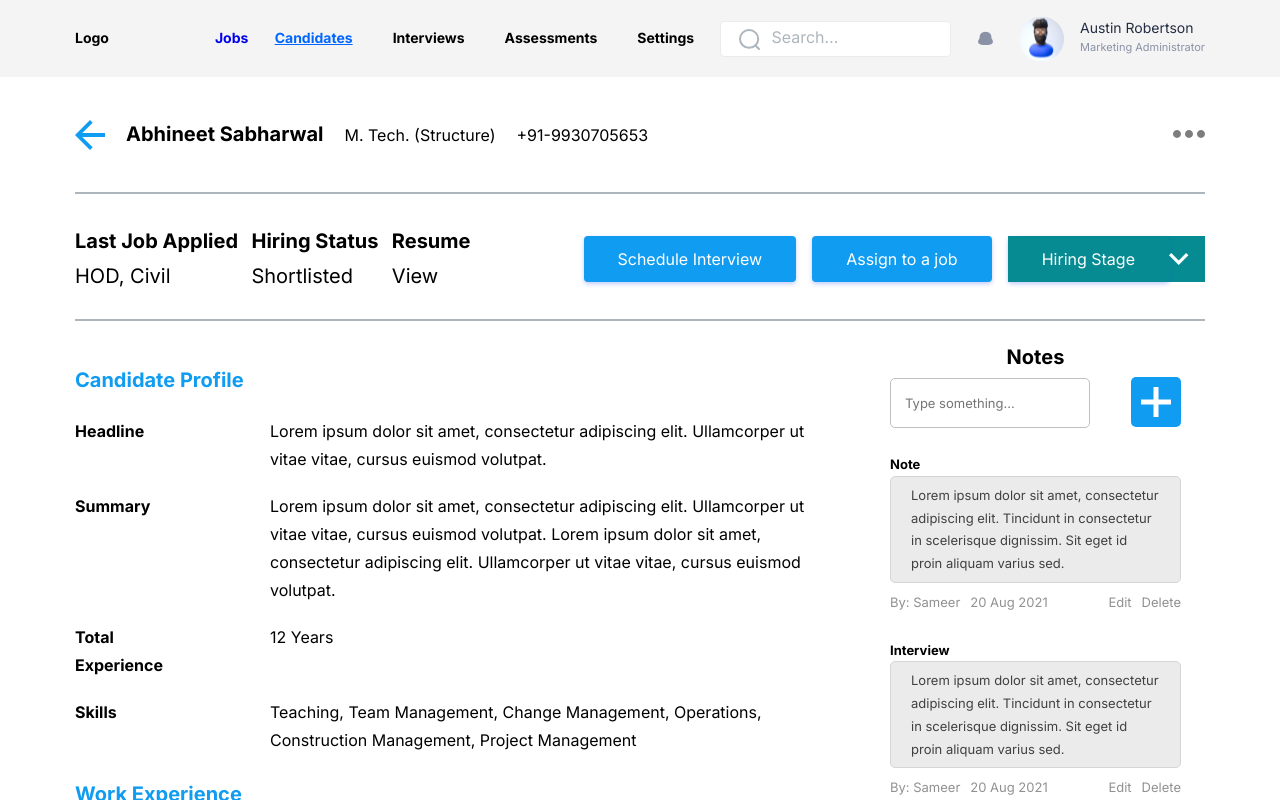
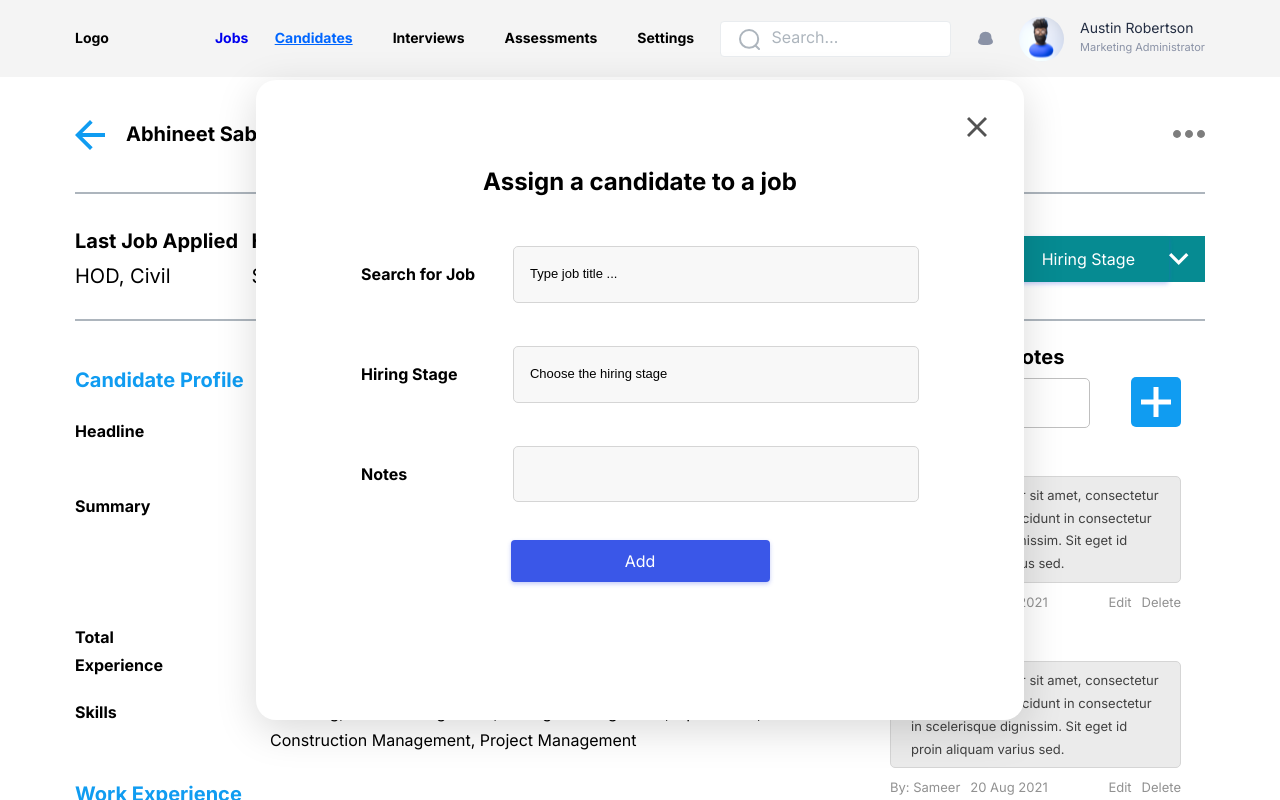
Before and after one commit to mlhnshuvo/hr-app, a React (Create React App) app: page /candidates in a window 1280 px wide. Both pictures are taken after a click on the element "Assign to a job". Shown: the top 800 px of the page. Built offline with nearby package versions, Linux system fonts and the light colour scheme.

Commit message:
assign job modal

```diff
--- a/src/assets/css/responsive.css
+++ b/src/assets/css/responsive.css
@@ -23,9 +23,6 @@
   .ct-content-hs {
     width: 100%;
   }
-  .ct-content-hs-items {
-    width: 100%;
-  }
   .ct-content-hs-reletive {
     width: 100%;
   }
@@ -44,6 +41,9 @@
   .sched-inter-content {
     gap: 20px;
   }
+  .modal {
+    padding: 21px 75px;
+  }
 }
 
 @media only screen and (max-width: 768px) {
@@ -56,6 +56,15 @@
   }
   .can-pro-right {
     width: 100%;
+  }
+  .ct-content-hs-items {
+    top: 56px;
+    right: -165px;
+  }
+  .modal {
+    width: 80%;
+    height: 80%;
+    padding: 30px;
   }
 }
 
@@ -106,4 +115,12 @@
   .sched-inter-left-input-attach {
     margin-top: 100px;
   }
+  .modal {
+    width: 90%;
+    height: 90%;
+    padding: 50px 10px;
+  }
+  .assjob-input-container {
+    flex-wrap: wrap;
+  }
 }
--- a/src/assets/css/style.css
+++ b/src/assets/css/style.css
@@ -145,7 +145,7 @@ body {
 }
 .tt-dot-bar {
   position: relative;
-  z-index: 100;
+  z-index: 40;
 }
 .tt-bar {
   cursor: pointer;
@@ -523,7 +523,7 @@ select {
   margin: 61px auto 0 auto;
   cursor: pointer;
 }
-.sched-inter-content-btn__send{
+.sched-inter-content-btn__send {
   margin: 61px 0 0 0;
 }
 
@@ -549,3 +549,95 @@ select {
   margin-top: 70px;
 }
 /* schedule interview end */
+
+/* modal start */
+.modal {
+  background: #ffffff;
+  box-shadow: 0px 10px 40px rgba(0, 0, 0, 0.15);
+  border-radius: 20px;
+  position: fixed;
+  top: 0;
+  left: 0;
+  right: 0;
+  bottom: 0;
+  padding: 41px 105px;
+  z-index: 50;
+  width: 60%;
+  height: 80%;
+  margin: auto;
+  overflow-y: scroll;
+}
+.modal-close {
+  position: absolute;
+  top: 37px;
+  right: 37px;
+  cursor: pointer;
+}
+.model-overlay {
+  position: fixed;
+  top: 0;
+  left: 0;
+  bottom: 0;
+  right: 0;
+  background: #000000;
+  opacity: 0.5;
+}
+
+.modal::-webkit-scrollbar {
+  display: none;
+}
+/* modal end */
+
+/* Assign job start */
+.assjob-title {
+  font-weight: 700;
+  font-size: 24px;
+  line-height: 175%;
+  color: #000000;
+  text-align: center;
+  margin-top: 40px;
+}
+.assjob-input-container {
+  margin-top: 43px;
+  display: flex;
+  gap: 10px;
+  align-items: center;
+}
+.assjob-input-container-label {
+  font-weight: 700;
+  font-size: 16px;
+  line-height: 175%;
+  color: #000000;
+  width: 200px;
+}
+.assjob-input-container-label-input {
+  background: #f8f8f8;
+  border: 1px solid #d5d5d5;
+  border-radius: 5px;
+  padding: 16px;
+  width: 100%;
+  outline: none;
+  font-weight: 400;
+  font-size: 13px;
+  line-height: 175%;
+  color: #000000;
+}
+.assjob-input-container-label-input::placeholder {
+  font-weight: 400;
+  font-size: 13px;
+  line-height: 175%;
+  color: #000000;
+}
+.assjob-submit-btn {
+  background: #3a57e8;
+  box-shadow: 0px 2px 4px rgba(58, 87, 232, 0.3);
+  border-radius: 4px;
+  padding: 13px 114px;
+  text-align: center;
+  width: 259px;
+  margin: 38px auto 0 auto;
+  cursor: pointer;
+  color: #ffffff;
+}
+
+/* Assign job end */
--- a/src/components/Header.js
+++ b/src/components/header/Header.js
@@ -1,8 +1,8 @@
 import React from "react";
 import { NavLink } from "react-router-dom";
-import Notification from "../assets/images/notification.svg";
-import User from "../assets/images/user.svg";
-import Search from "../assets/images/search.svg";
+import Notification from "../../assets/images/notification.svg";
+import User from "../../assets/images/user.svg";
+import Search from "../../assets/images/search.svg";
 
 const Header = () => {
   return (
--- /dev/null
+++ b/src/components/hiringStatus/AssignJob.js
@@ -0,0 +1,32 @@
+import React from "react";
+
+const AssignJob = () => {
+  return (
+    <div className="assjob-container">
+      <p className="assjob-title">Assign a candidate to a job</p>
+      <div className="assjob-input-container">
+        <label className="assjob-input-container-label">Search for Job</label>
+        <input
+          type="text"
+          placeholder="Type job title ..."
+          className="assjob-input-container-label-input"
+        />
+      </div>
+      <div className="assjob-input-container">
+        <label className="assjob-input-container-label">Hiring Stage</label>
+        <input
+          type="text"
+          placeholder="Choose the hiring stage"
+          className="assjob-input-container-label-input"
+        />
+      </div>
+      <div className="assjob-input-container">
+        <label className="assjob-input-container-label">Notes</label>
+        <input type="text" className="assjob-input-container-label-input" />
+      </div>
+      <p className="assjob-submit-btn">Add</p>
+    </div>
+  );
+};
+
+export default AssignJob;
--- a/src/components/hiringStatus/ContentTop.js
+++ b/src/components/hiringStatus/ContentTop.js
@@ -1,7 +1,7 @@
 import React, { useState } from "react";
 import BtnArrow from "../../assets/images/btnarrow.svg";
 
-const ContentTop = () => {
+const ContentTop = ({ modalHandler }) => {
   const [menu, setMenu] = useState({
     toggle: false,
     menuName: "Hiring Stage",
@@ -34,7 +34,9 @@ const ContentTop = () => {
         </div>
         <div className="ct-content ct-content__right">
           <p className="ct-content-btn">Schedule Interview</p>
-          <p className="ct-content-btn">Assign to a job</p>
+          <p className="ct-content-btn" onClick={() => modalHandler(true)}>
+            Assign to a job
+          </p>
           <div className="ct-content-hs-reletive">
             <div
               className="ct-content-hs"
--- a/src/components/hiringStatus/index.js
+++ b/src/components/hiringStatus/index.js
@@ -1,14 +1,22 @@
-import React from "react";
+import React, { useState } from "react";
+import AssignJob from "./AssignJob";
+import Modal from "../modal/Modal";
 import TitleTop from "./TitleTop";
 import ContentTop from "./ContentTop";
 import CandidateProfileLeft from "./CandidateProfileLeft";
 import CandidateProfileRight from "./CandidateProfileRight";
 
-const index = () => {
+const Index = () => {
+  const [modalOpen, setModalOpen] = useState(false);
+
+  const modalHandler = (value) => {
+    setModalOpen(value);
+  };
+
   return (
     <div>
       <TitleTop />
-      <ContentTop />
+      <ContentTop modalHandler={modalHandler} />
       <div className="common-width">
         <p className="content-top-border content-top-border__can-pro"></p>
         <div className="can-pro">
@@ -16,8 +24,13 @@ const index = () => {
           <CandidateProfileRight />
         </div>
       </div>
+      {modalOpen && (
+        <Modal modalHandler={modalHandler}>
+          <AssignJob />
+        </Modal>
+      )}
     </div>
   );
 };
 
-export default index;
+export default Index;
--- /dev/null
+++ b/src/components/modal/Modal.js
@@ -0,0 +1,18 @@
+import React from "react";
+import ModalClose from "../../assets/images/modalclose.svg";
+
+const Modal = ({ children, modalHandler }) => {
+  return (
+    <div>
+      <div className="modal">
+        <div className="modal-close" onClick={() => modalHandler(false)}>
+          <img src={ModalClose} alt="" />
+        </div>
+        {children}
+      </div>
+      <p className="modal-overlay"></p>
+    </div>
+  );
+};
+
+export default Modal;
--- a/src/pages/Candidates.js
+++ b/src/pages/Candidates.js
@@ -1,5 +1,5 @@
 import React from "react";
-import Header from "../components/Header";
+import Header from "../components/header/Header";
 import HiringStatus from "../components/hiringStatus";
 
 const Candidates = () => {
--- a/src/pages/Jobs.js
+++ b/src/pages/Jobs.js
@@ -1,5 +1,5 @@
 import React from "react";
-import Header from "../components/Header";
+import Header from "../components/header/Header";
 import CreateCandidate from "../components/createCandidate";
 
 const Home = () => {
--- a/src/pages/ScheduleInterview.js
+++ b/src/pages/ScheduleInterview.js
@@ -1,5 +1,5 @@
 import React from "react";
-import Header from "../components/Header";
+import Header from "../components/header/Header";
 import ScheduleInterview from "../components/scheduleInterview/ScheduleInterview";
 
 const ScheduleInterviewPage = () => {
--- a/src/pages/SendMail.js
+++ b/src/pages/SendMail.js
@@ -1,5 +1,5 @@
 import React from "react";
-import Header from "../components/Header";
+import Header from "../components/header/Header";
 import SendMail from "../components/sendMail/SendMail";
 
 const Candidates = () => {
```
Also changed, not shown: src/assets/images/modalclose.svg (added).
